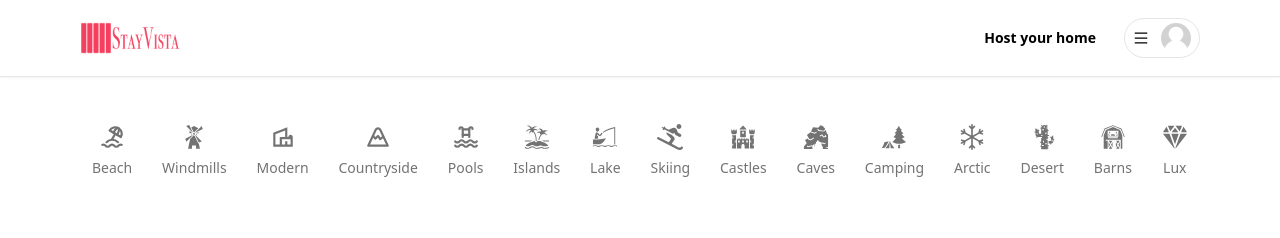
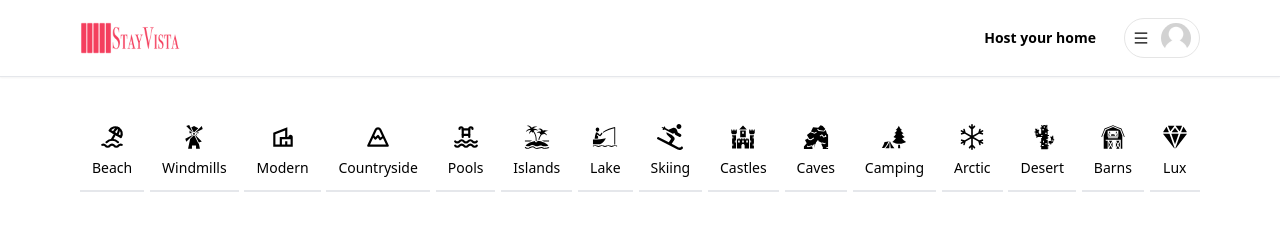
Before and after one commit to alrakib1/Hotel-Booking-Client, a React (Vite) app in the folder client/: page / in a window 1280 px wide. Shown: the top 238 px of the page. Built offline with nearby package versions, Linux system fonts and the light colour scheme; no server answers.

Commit message:
fixed issues

```diff
--- a/client/src/components/Rooms/Categories/Categories.jsx
+++ b/client/src/components/Categories/Categories.jsx
@@ -1,7 +1,8 @@
 import { useSearchParams } from "react-router-dom";
-import Container from "../../Shared/Container";
+
 import { categoriesData } from "./CategoriesData";
 import CategoryBox from "./CategoryBox";
+import Container from "../Shared/Container";
 
 const Categories = () => {
   const [params, setParams] = useSearchParams();
--- a/client/src/components/Rooms/Categories/CategoryBox.jsx
+++ b/client/src/components/Categories/CategoryBox.jsx
@@ -30,7 +30,7 @@ const CategoryBox = ({ label, icon: Icon, selected }) => {
       className={`flex flex-col items-center justify-center gap-2 p-3 border-b-2 hover:text-neutral-800 transition cursor-pointer ${
         selected
           ? "border-b-neutral-800 text-neutral-800"
-          : "border-transparent text-neutral-500"
+          : ""
       }`}
     >
       <Icon size={26} />
@@ -50,7 +50,7 @@ export default CategoryBox;
 /**
  *
  * Stay vista
- * part-04
- * 12:19
+ * part-05
+ * 00.00
  *
  */
```
Also changed, not shown: client/src/pages/Home/Home.jsx (+2 -45 lines), client/src/components/Categories/CategoriesData.js (renamed from client/src/components/Rooms/Categories/CategoriesData.js).
